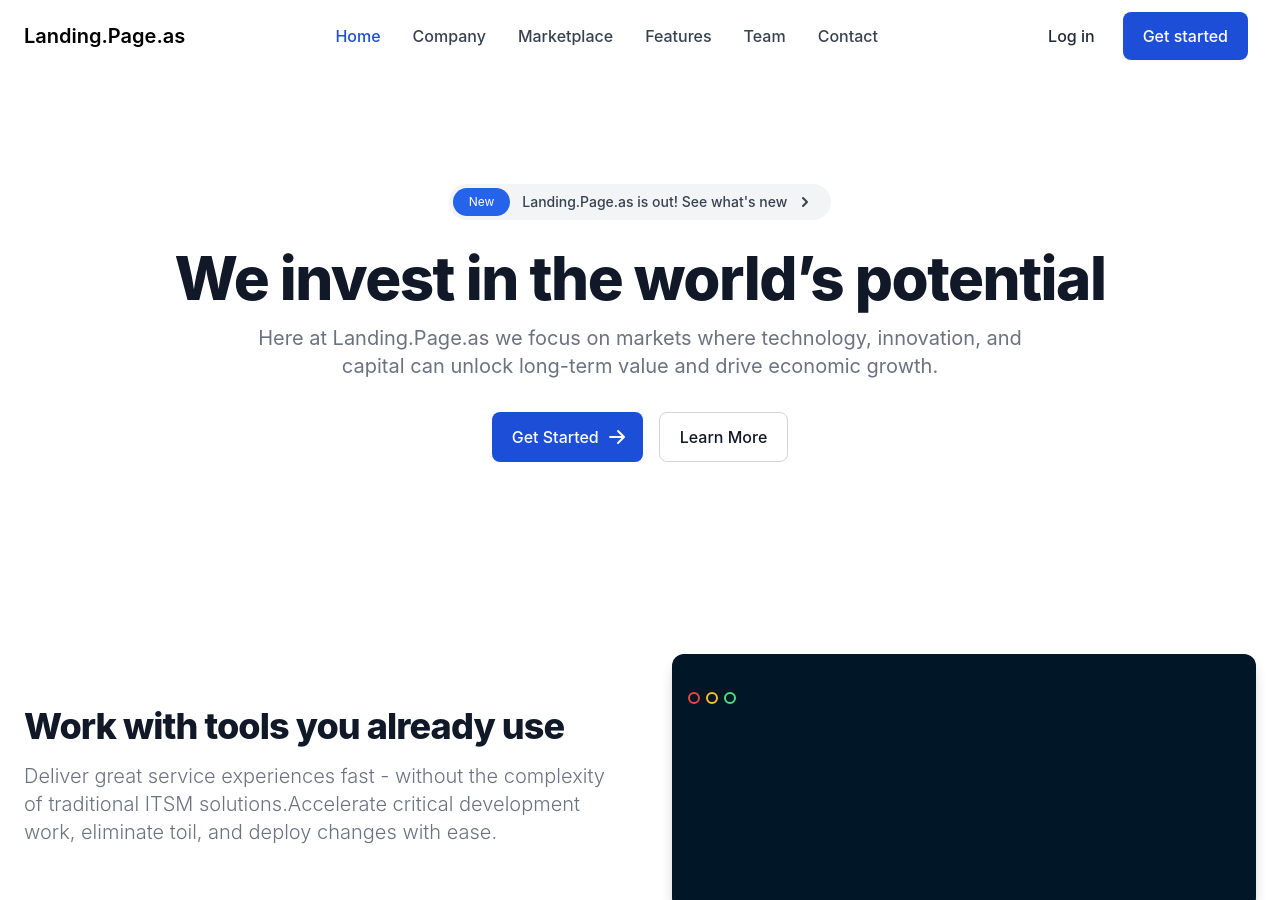
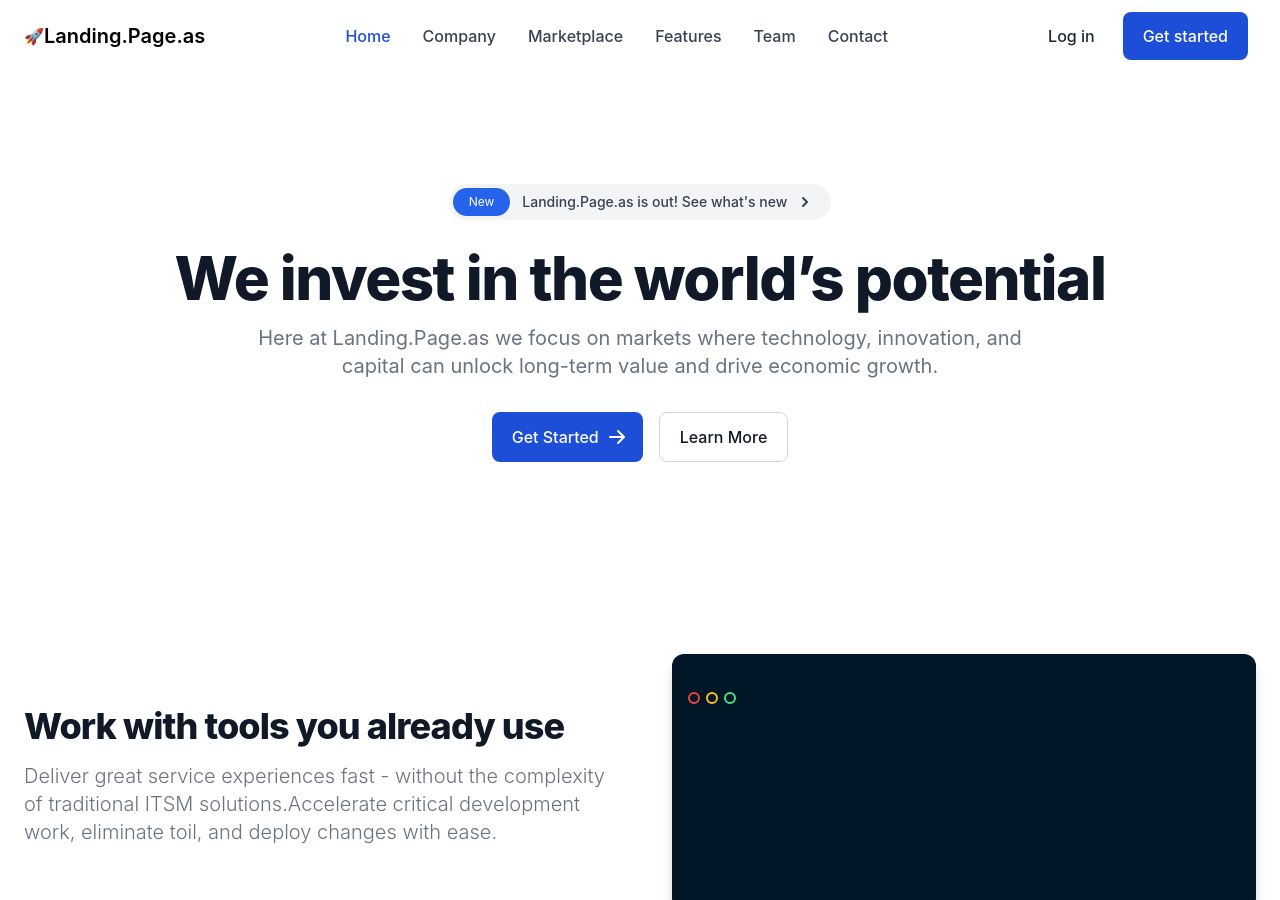
Before and after one commit to nathanclevenger/landing, a Jekyll site: the page built from README.md, in a window 1280 px wide and 900 px high. Built offline with Jekyll 4.4.1, drawn with Linux system fonts in a browser that asks for light colours; nearby versions of some CDN libraries; our own code applies the rules of GitHub Pages for plain Markdown files.

Commit message:
Update _config.yaml

```diff
--- a/_config.yaml
+++ b/_config.yaml
@@ -3,7 +3,7 @@ remote_theme: nathanclevenger/landing
 name: Landing.Page.as
 title: Landing.Page.as - Beautiful Landing Pages on GitHub Pages
 description: Beautiful Landing Pages on GitHub Pages
-icon:
+icon: 🚀
 logo:
 hero:
   title:
```
